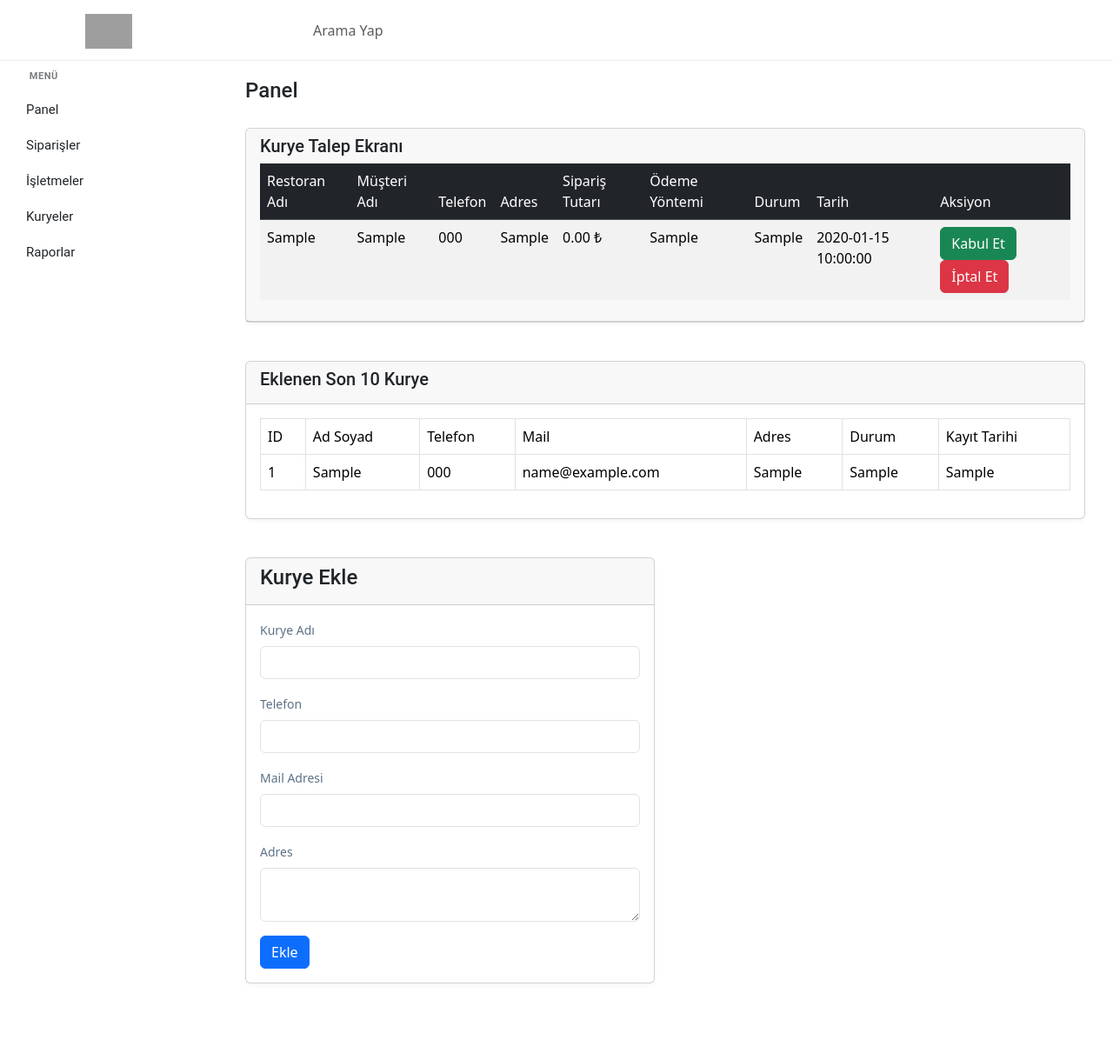
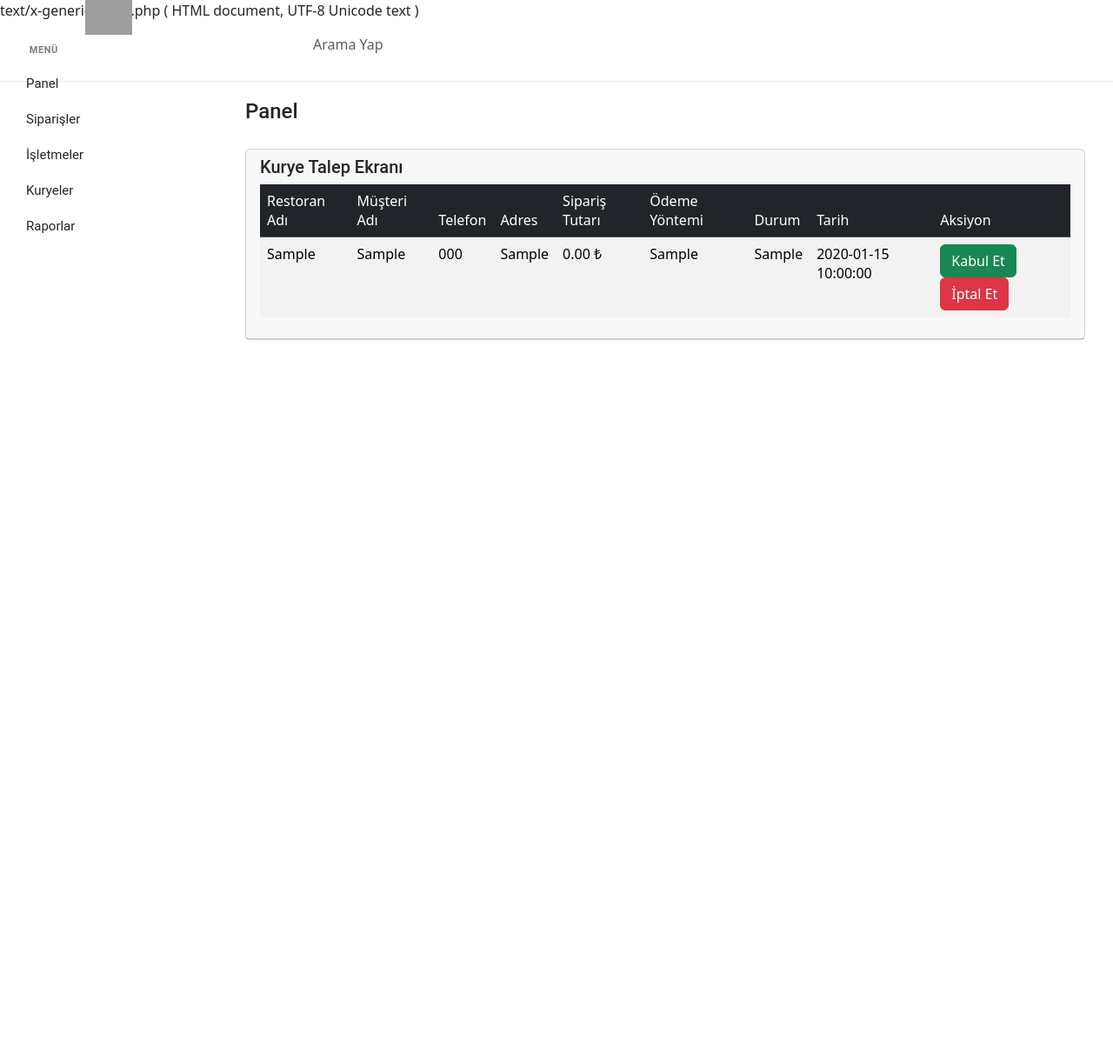
Before and after one commit to OceanWebStore/bingopaket, a PHP site: page /panel.php in a window 1280 px wide. Shown: the whole page at 87% size. After the commit the page ends 391 px from the top, so only its background shows below. Run offline with PHP 8.4, Linux system fonts and the light colour scheme; tables that the repository leaves empty or names only in its code hold one stand-in row (values such as "Sample post"); some libraries are stand-ins or nearby versions; grey boxes are pictures that could not be loaded.

Commit message:
Update panel.php

```diff
--- a/panel.php
+++ b/panel.php
@@ -1,3 +1,5 @@
+
+text/x-generic panel.php ( HTML document, UTF-8 Unicode text )
 <!DOCTYPE html>
 <html lang="tr">
 
@@ -136,119 +138,13 @@
                         </div>
                     </div>
                 </div>
-
-                <!-- Kurye Listesi -->
-                <div class="row mt-4">
-                    <div class="col-lg-12">
-                        <div class="card">
-                            <div class="card-header">
-                                <h5>Eklenen Son 10 Kurye</h5>
-                            </div>
-                            <div class="card-body">
-                                <?php
-                                try {
-                                    // Tüm kuryeleri getir, id yerine kurye_id kullan!
-                                    $query = "SELECT * FROM kuryeler ORDER BY id DESC LIMIT 10";
-                                    $stmt = $pdo->query($query);
-
-                                    echo '<table class="table table-bordered">';
-                                    echo '<thead>
-                                            <tr>
-                                                <th>ID</th>
-                                            <th>Ad Soyad</th>
-                                            <th>Telefon</th>
-                                            <th>Mail</th>
-                                            <th>Adres</th>
-                                            <th>Durum</th>
-                                            <th>Kayıt Tarihi</th>
-                                            </tr>
-                                          </thead>';
-                                    echo '<tbody>';
-
-                                    while ($kurye = $stmt->fetch(PDO::FETCH_ASSOC)) {
-                                        echo '<tr>';
-                                      echo '<td>' . htmlspecialchars($kurye['kurye_id']) . '</td>';
-                                        echo '<td>' . htmlspecialchars($kurye['ad_soyad']) . '</td>';
-                                        echo '<td>' . htmlspecialchars($kurye['telefon']) . '</td>';
-                                        echo '<td>' . htmlspecialchars($kurye['mail']) . '</td>';
-                                        echo '<td>' . htmlspecialchars($kurye['adres']) . '</td>';
-                                        echo '<td>' . htmlspecialchars($kurye['durum']) . '</td>';
-                                        echo '<td>' . htmlspecialchars($kurye['kayit_tarihi']) . '</td>';
-                                        echo '</tr>';
-                                    }
-
-                                    echo '</tbody>';
-                                    echo '</table>';
-                                } catch (PDOException $e) {
-                                    echo "Veritabanı hatası: " . $e->getMessage();
-                                }
-                                ?>
-                            </div>
-                        </div>
-                    </div>
-                </div>
-
-                <!-- Kurye Ekle -->
-                <div class="row mt-4">
-                    <div class="col-lg-6">
-                        <div class="card">
-                            <div class="card-header">
-                                <h4>Kurye Ekle</h4>
-                            </div>
-                            <div class="card-body">
-                                <form action="kurye-ekle.php" method="POST">
-                                    <div class="mb-3">
-                                        <label for="kuryeAdi" class="form-label">Kurye Adı</label>
-                                        <input type="text" class="form-control" id="kuryeAdi" name="kuryeAdi" required>
-                                    </div>
-                                    <div class="mb-3">
-                                        <label for="telefon" class="form-label">Telefon</label>
-                                        <input type="text" class="form-control" id="telefon" name="telefon" required>
-                                    </div>
-                                    <div class="mb-3">
-                                        <label for="mailAdresi" class="form-label">Mail Adresi</label>
-                                        <input type="email" class="form-control" id="mailAdresi" name="mailAdresi" required>
-                                    </div>
-                                    <div class="mb-3">
-                                        <label for="kuryeAdresi" class="form-label">Adres</label>
-                                        <textarea class="form-control" id="kuryeAdresi" name="kuryeAdresi" rows="2" required></textarea>
-                                    </div>
-                                    <button type="submit" class="btn btn-primary">Ekle</button>
-                                </form>
-                            </div>
-                        </div>
-                    </div>
-                </div>
-
             </div>
         </div>
     </div>
     <script src="assets/js/vendor.min.js"></script>
     <script src="assets/js/app.js"></script>
     <script>
-        document.addEventListener('click', function (e) {
-            if (e.target.classList.contains('btn-kabul') || e.target.classList.contains('btn-iptal')) {
-                const id = e.target.getAttribute('data-id');
-                const islem = e.target.classList.contains('btn-kabul') ? 'kabul' : 'iptal';
-
-                fetch('islem.php', {
-                    method: 'POST',
-                    headers: { 'Content-Type': 'application/x-www-form-urlencoded' },
-                    body: `id=${id}&islem=${islem}`
-                })
-                .then(response => response.json())
-                .then(data => {
-                    if (data.success) {
-                        document.getElementById(`siparis-${id}`).remove();
-                    } else {
-                        alert(data.message);
-                    }
-                })
-                .catch(error => console.error('Hata:', error));
-            }
-        });
-
-        // 5 saniyede bir Kurye Talep Ekranı verilerini yenile
+        // Siparişleri her 5 saniyede bir yenile
         setInterval(() => {
             fetch('panel.php')
                 .then(response => response.text())
@@ -257,10 +153,34 @@
                     const doc = parser.parseFromString(html, 'text/html');
                     const newContent = doc.querySelector('#kurye-bilgileri').innerHTML;
 
+                    // Yeni içeriği DOM'a ekle
                     document.getElementById('kurye-bilgileri').innerHTML = newContent;
                 })
                 .catch(error => console.error('Hata:', error));
         }, 5000);
+
+        document.addEventListener('click', function (e) {
+            if (e.target.classList.contains('btn-iptal')) {
+                const id = e.target.getAttribute('data-id');
+
+                if (confirm('Bu siparişi tamamen silmek istediğinizden emin misiniz?')) {
+                    fetch('sil.php', {
+                        method: 'POST',
+                        headers: { 'Content-Type': 'application/json' },
+                        body: JSON.stringify({ id }),
+                    })
+                    .then(response => response.json())
+                    .then(data => {
+                        if (data.success) {
+                            document.getElementById(`siparis-${id}`).remove();
+                        } else {
+                            alert(data.message);
+                        }
+                    })
+                    .catch(error => console.error('Hata:', error));
+                }
+            }
+        });
     </script>
 </body>
 
```
